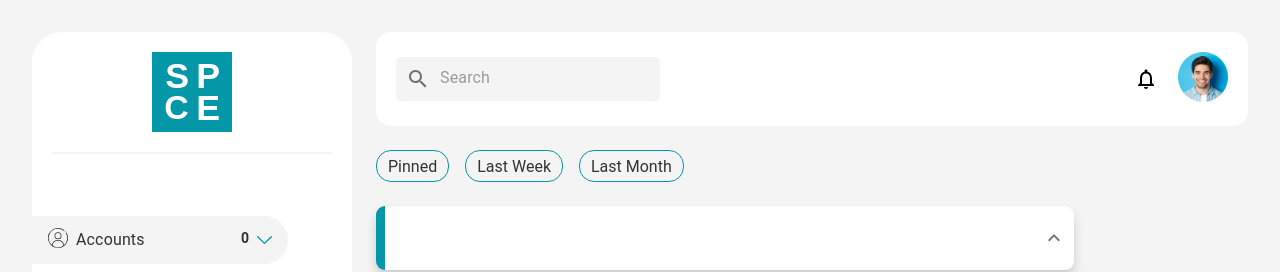
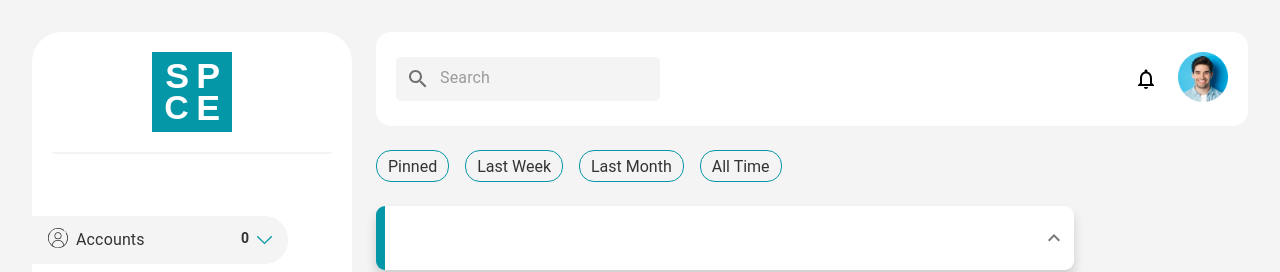
Before and after one commit to Chandanpt/spce-dev, a Next.js app: page / in a window 1280 px wide. Shown: the top 272 px of the page. Built offline with nearby package versions, Linux system fonts and the light colour scheme.

Commit message:
Added another tab for all time data

```diff
--- a/src/sections/mainPage/MailsList.tsx
+++ b/src/sections/mainPage/MailsList.tsx
@@ -92,7 +92,7 @@ const Mail: React.FC<MailProps> = ({
           return createdTime > lastMonth;
         });
         setFilteredEmailData(filteredEmails);
-      } else {
+      } else if (selectedFilter === "" || "Pinned" || "All Time") {
         setFilteredEmailData(filteredDetails);
       }
       setIsLoading(false);
--- a/src/sections/mainPage/index.tsx
+++ b/src/sections/mainPage/index.tsx
@@ -18,7 +18,7 @@ const MainPage = () => {
   const [selectedEmailType, setSelectedEmailType] = useState<string>("");
   const [selectedFilter, setSelectedFilter] = useState<string>("");
 
-  const filters = ["Pinned", "Last Week", "Last Month"];
+  const filters = ["Pinned", "Last Week", "Last Month", "All Time"];
 
   const forCheckingEmail = (cat: string) => {
     setSelectedEmailType(cat);
```
